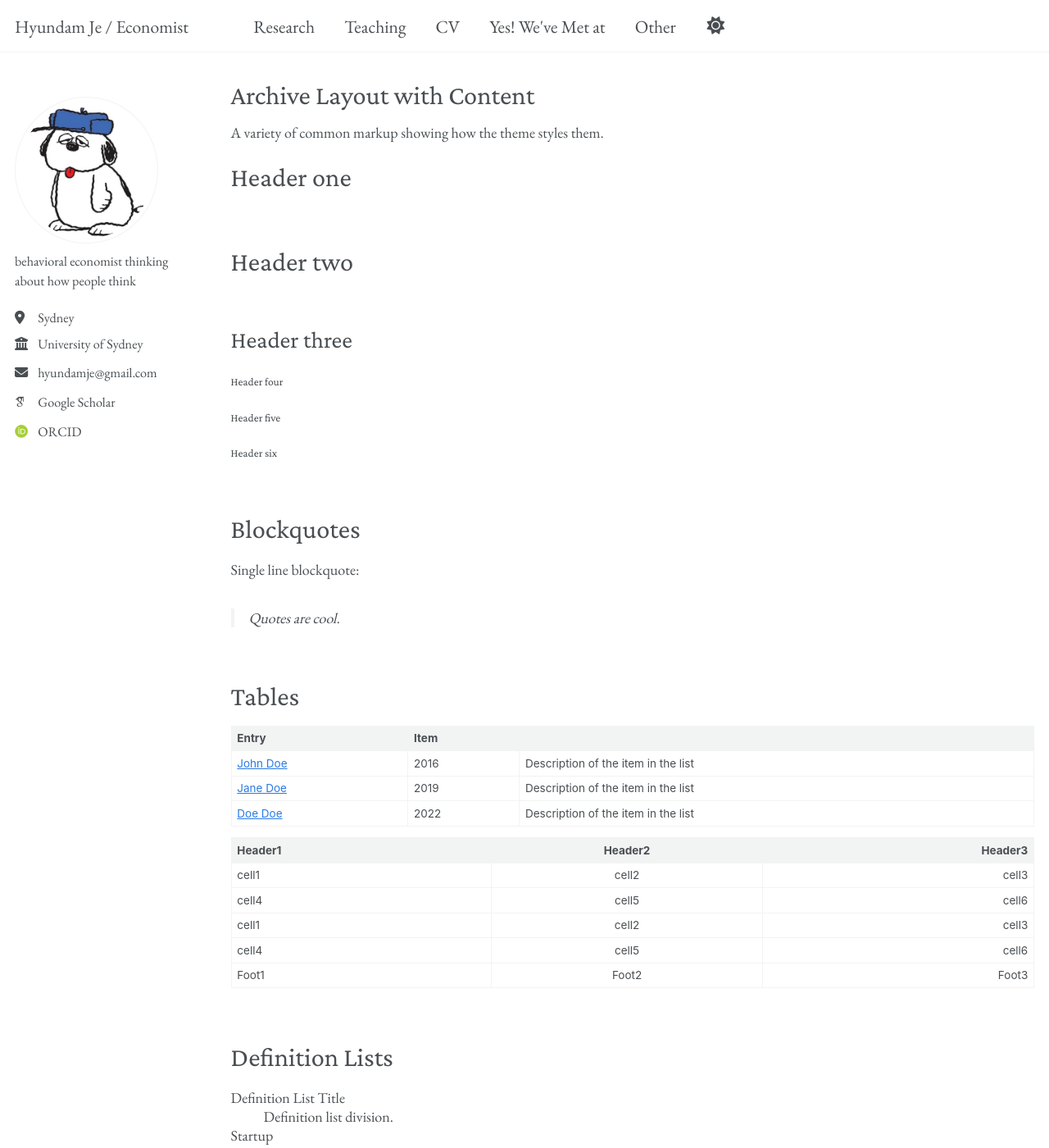
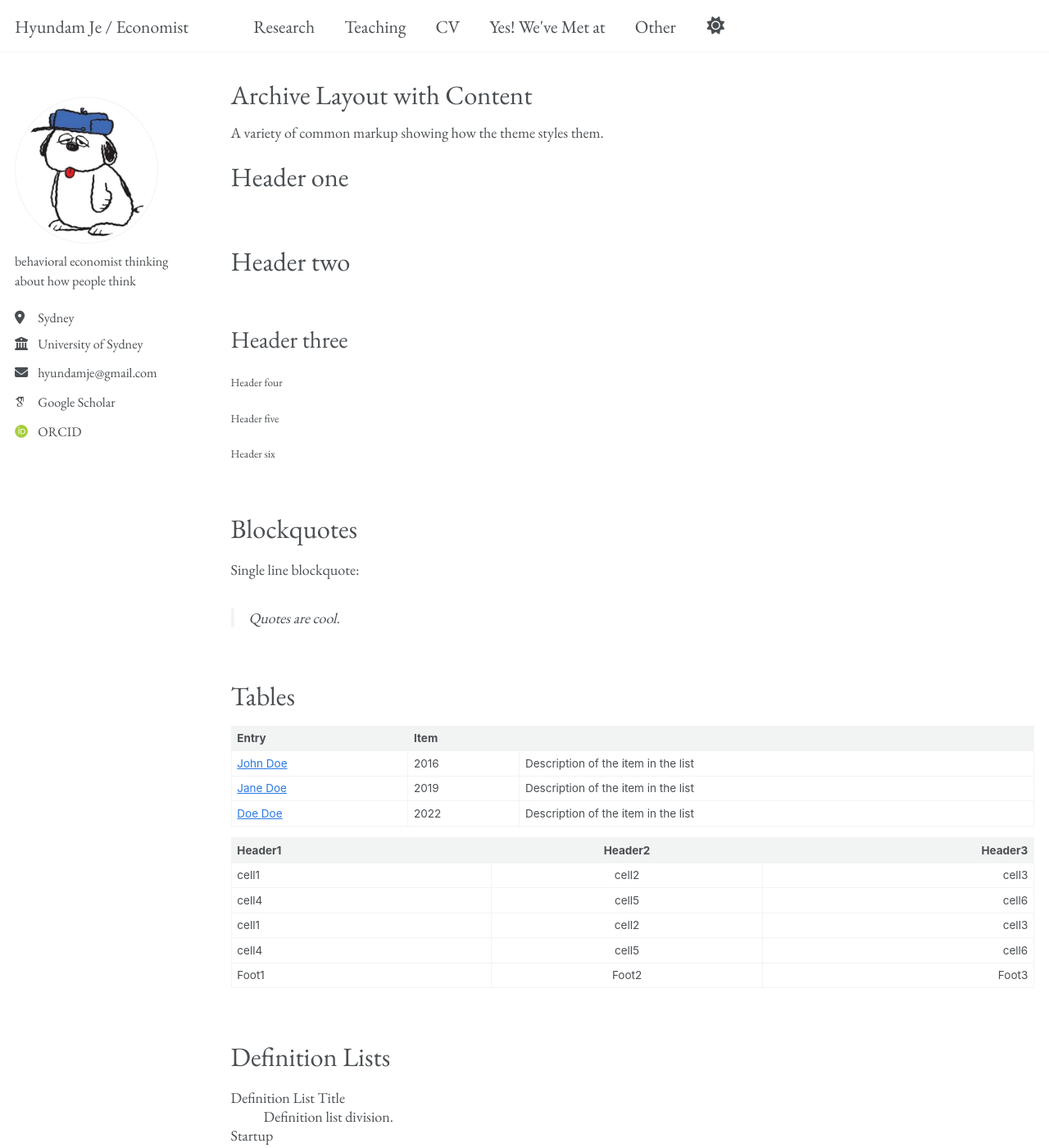
Before and after one commit to hyundamje/hyundamje.github.io, a Jekyll site: the page built from _pages/archive-layout-with-content.md, in a window 1280 px wide and 1400 px high. Shown: the whole window at 82% size. Built offline with Jekyll 4.4.1, drawn with Linux system fonts in a browser that asks for light colours; some web fonts are replaced.

Commit message:
Update _base.scss

```diff
--- a/_sass/layout/_base.scss
+++ b/_sass/layout/_base.scss
@@ -52,7 +52,7 @@ body {
   }
 }
 
-$header-font-family: 'Crimson Pro', serif;
+$header-font-family: 'EB Garamond', serif;
 
 h1, h2, h3, h4, h5, h6 {
   margin: 2em 0 0.5em;
```
